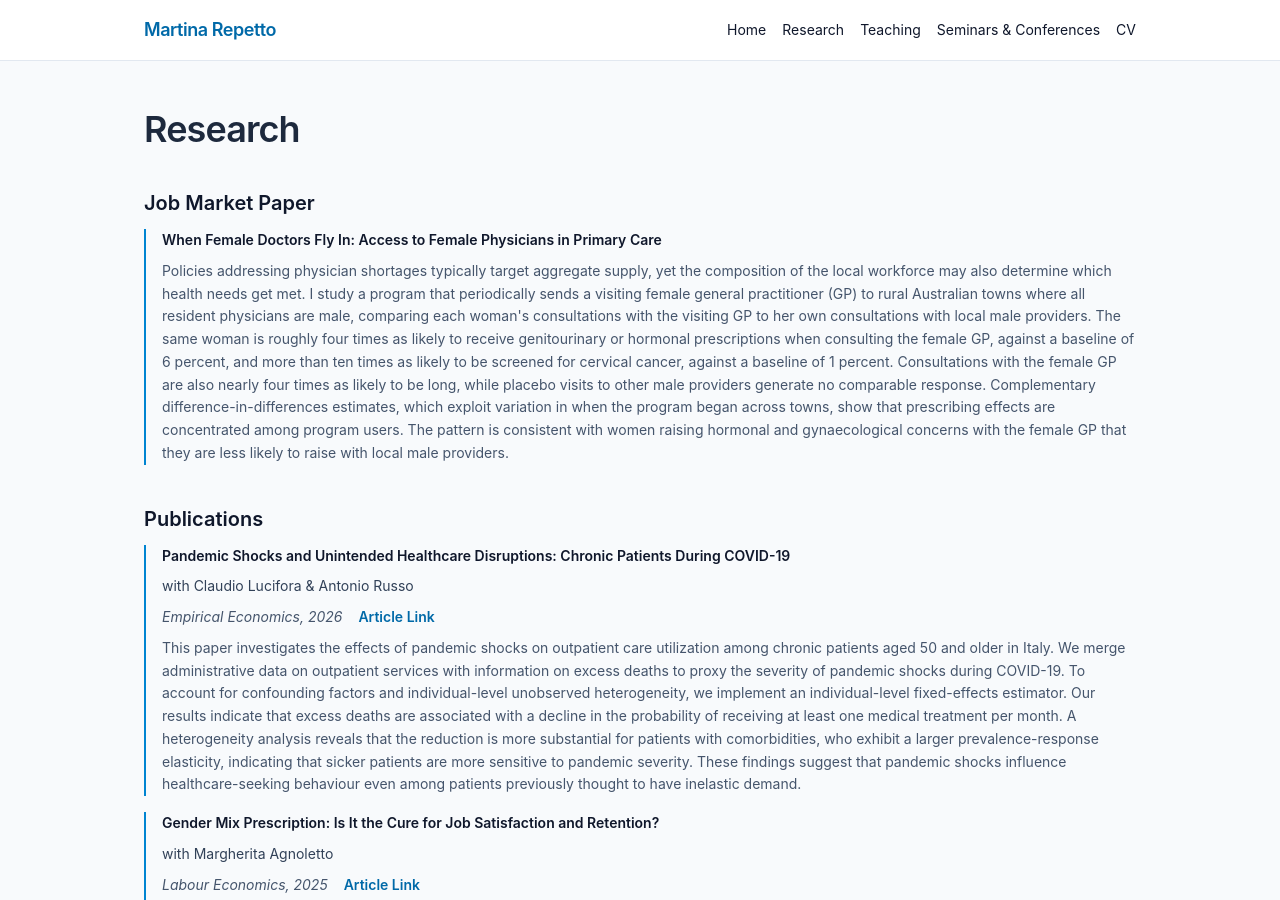
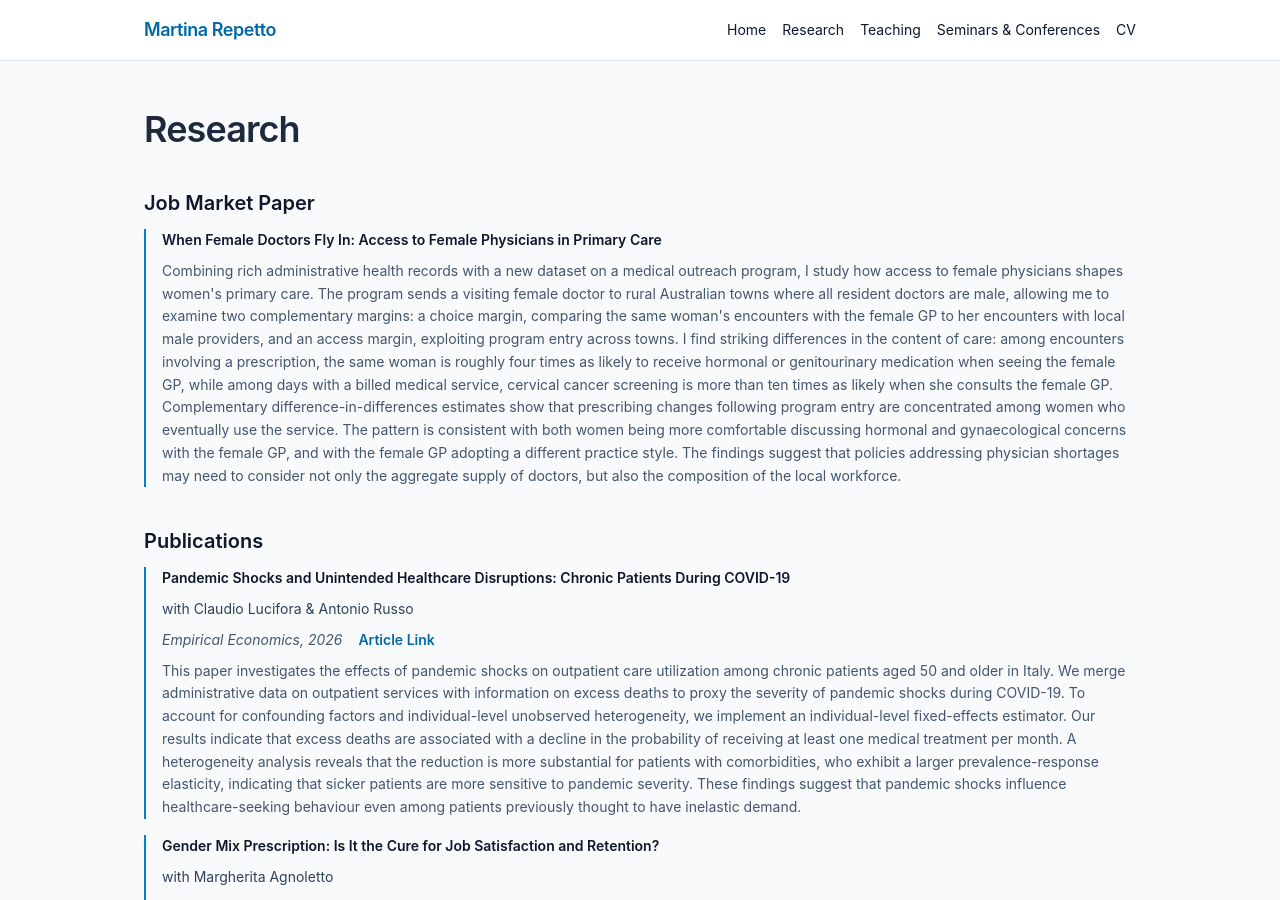
Before and after one commit to repettomartina95-gif/marti-app, a Jekyll site: the page built from research.md, in a window 1280 px wide and 900 px high. Built offline with Jekyll 4.4.1, drawn with Linux system fonts in a browser that asks for light colours.

Commit message:
Update JMP abstract

```diff
--- a/_data/en.yml
+++ b/_data/en.yml
@@ -22,7 +22,7 @@ research:
     papers:
       - name: "When Female Doctors Fly In: Access to Female Physicians in Primary Care"
         description: |
-          Policies addressing physician shortages typically target aggregate supply, yet the composition of the local workforce may also determine which health needs get met. I study a program that periodically sends a visiting female general practitioner (GP) to rural Australian towns where all resident physicians are male, comparing each woman's consultations with the visiting GP to her own consultations with local male providers. The same woman is roughly four times as likely to receive genitourinary or hormonal prescriptions when consulting the female GP, against a baseline of 6 percent, and more than ten times as likely to be screened for cervical cancer, against a baseline of 1 percent. Consultations with the female GP are also nearly four times as likely to be long, while placebo visits to other male providers generate no comparable response. Complementary difference-in-differences estimates, which exploit variation in when the program began across towns, show that prescribing effects are concentrated among program users. The pattern is consistent with women raising hormonal and gynaecological concerns with the female GP that they are less likely to raise with local male providers.
+          Combining rich administrative health records with a new dataset on a medical outreach program, I study how access to female physicians shapes women's primary care. The program sends a visiting female doctor to rural Australian towns where all resident doctors are male, allowing me to examine two complementary margins: a choice margin, comparing the same woman's encounters with the female GP to her encounters with local male providers, and an access margin, exploiting program entry across towns. I find striking differences in the content of care: among encounters involving a prescription, the same woman is roughly four times as likely to receive hormonal or genitourinary medication when seeing the female GP, while among days with a billed medical service, cervical cancer screening is more than ten times as likely when she consults the female GP. Complementary difference-in-differences estimates show that prescribing changes following program entry are concentrated among women who eventually use the service. The pattern is consistent with both women being more comfortable discussing hormonal and gynaecological concerns with the female GP, and with the female GP adopting a different practice style. The findings suggest that policies addressing physician shortages may need to consider not only the aggregate supply of doctors, but also the composition of the local workforce.
 
   publications:
     title: Publications
```
